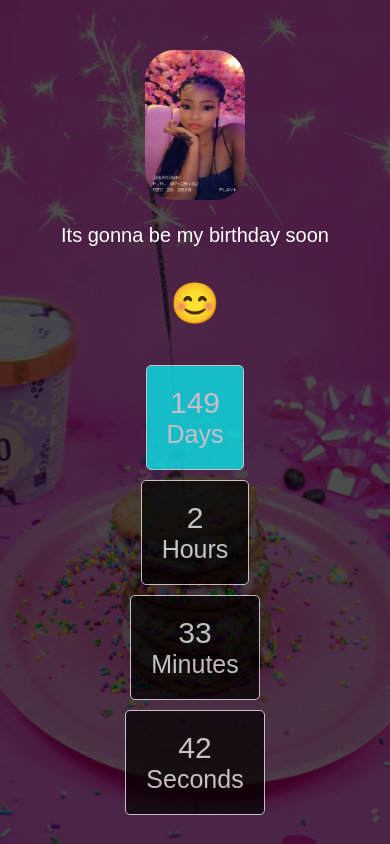
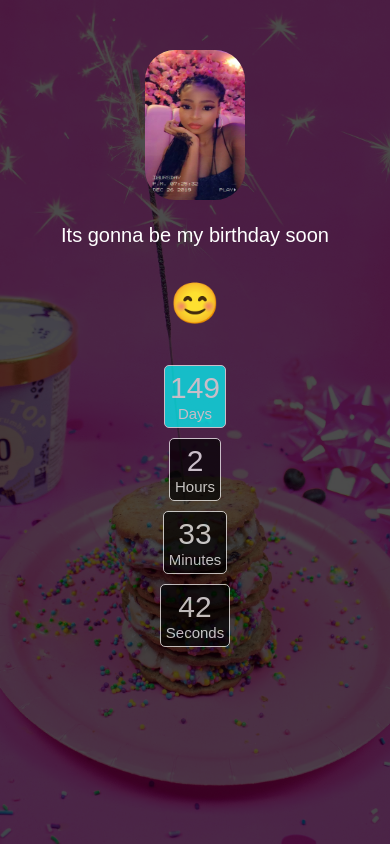
Before and after one commit to shosenwales/birthday-countdown, a plain HTML site: page index.html in a window 390 px wide. Drawn offline with Linux system fonts and the light colour scheme.

Commit message:
fixed responsiveness

```diff
--- a/style.css
+++ b/style.css
@@ -7,7 +7,7 @@ html, body{
     font-family: Arial, Helvetica, sans-serif;
     color: white;
     background: #333;
-    /* overflow: hidden; */
+    overflow: hidden;
 }
 .ayo{
    width: 150px;
@@ -81,4 +81,12 @@ html, body{
         font-size: 30px;
         flex-direction: column;
     }
+    .countdown div {
+        padding: 5px;
+
+    }
+    .countdown span{
+        display: block;
+        font-size:15px;
+    }
 }
```
